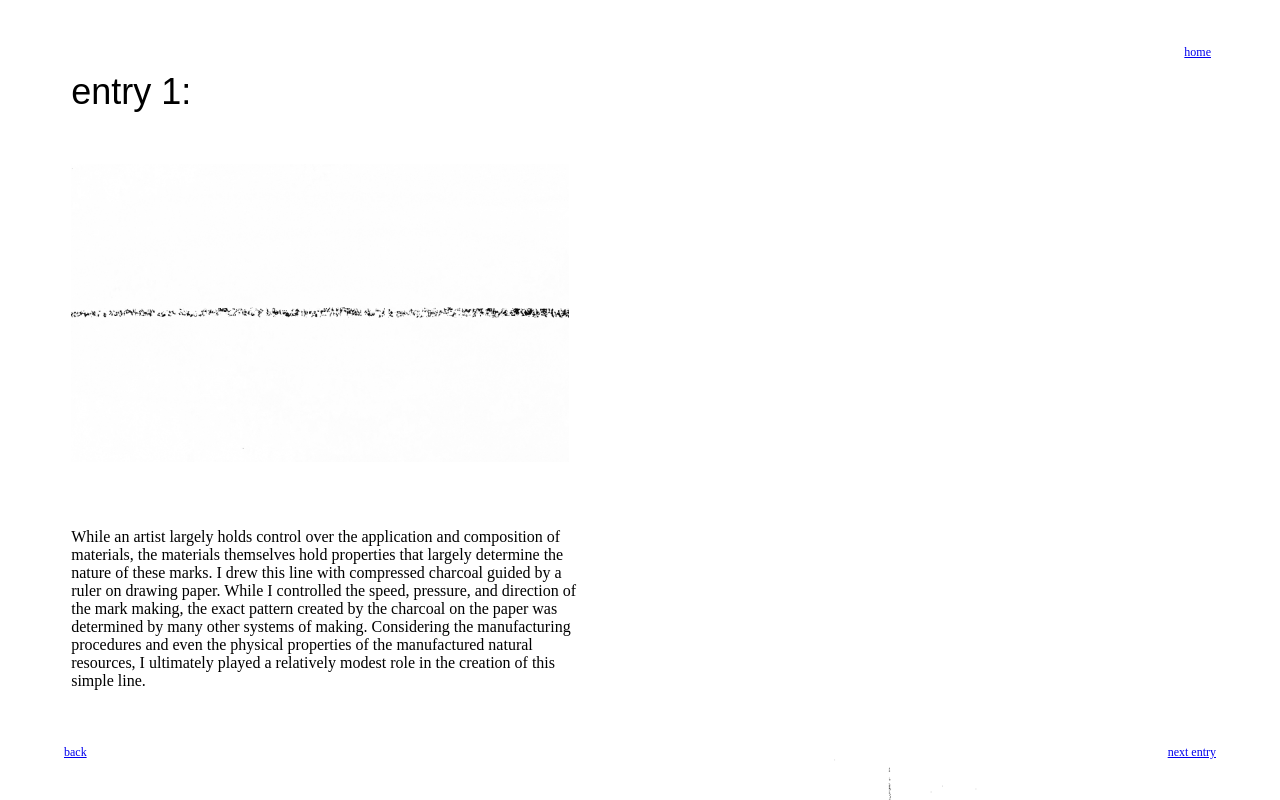
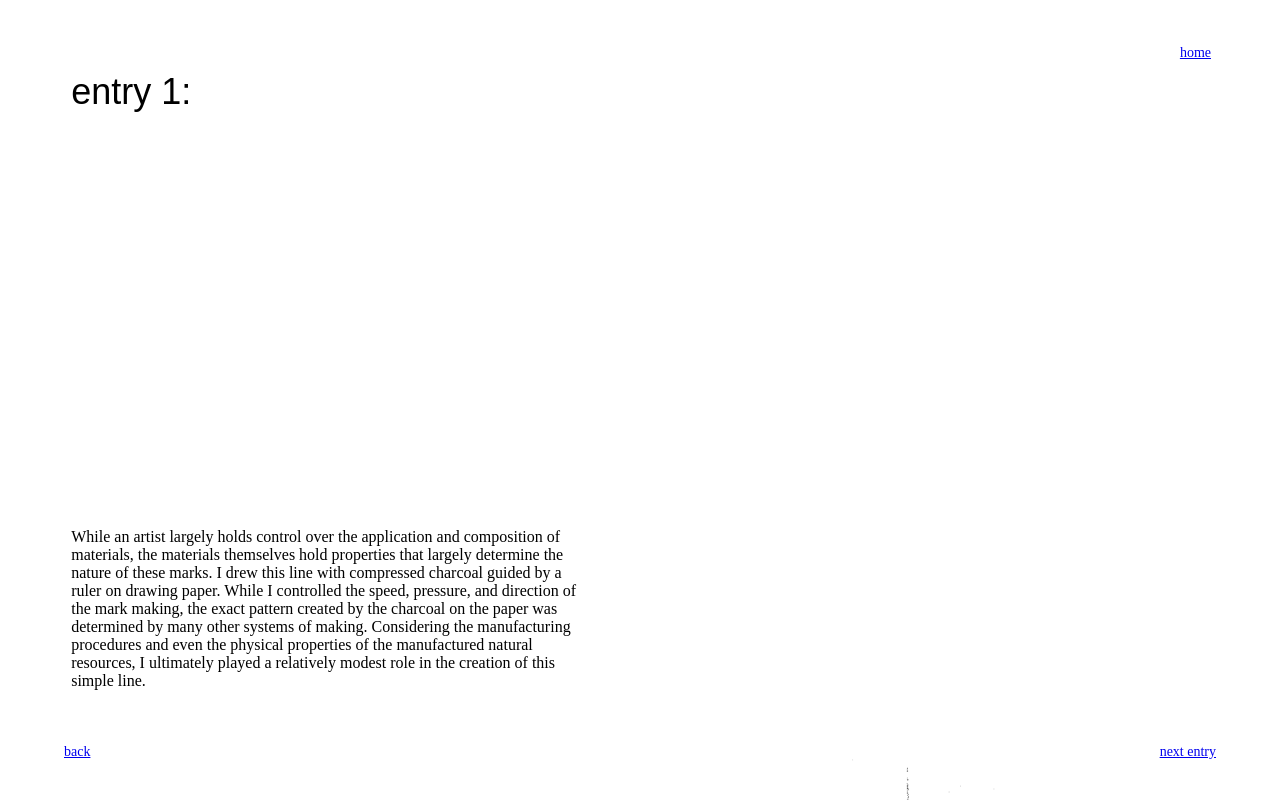
Before and after one commit to humbertoo8/classwebsite, a plain HTML site: page harmoniccollection/entry1.html in a window 1280 px wide. Drawn offline with Linux system fonts and the light colour scheme; a web font is replaced by a local one.

Commit message:
updated hc formatting

```diff
--- a/harmoniccollection/css/style.css
+++ b/harmoniccollection/css/style.css
@@ -57,7 +57,7 @@ p{
     background-color: white;
     border-radius:25%;
     font-family:"helvetica-light";
-    font-size:12px;
+    font-size:14px;
     position:fixed;
     bottom:5%;
     padding:0px;
@@ -69,7 +69,7 @@ p{
     padding:5px;
     border-radius:15%;
     font-family:"helvetica-light";
-    font-size:12px;
+    font-size:14px;
     position:fixed;
     top:5%;
     right:5%;
@@ -84,19 +84,19 @@ p{
     display:none;
     text-align:center;
 }
-#line{
-    position:fixed;
-    height:100%;
-    float: right;
-    right:20%;
-}
-#cup{
+.bigimg{
     position: fixed;
     right:4%;
     float:right;
     width:50%;
     height:100%;
-    background-image: url(paintcup.gif);
     background-size: contain;
     background-repeat: no-repeat;
     background-position: center;
+}
+#line{
+    background-image: url(line.gif);
+}
+#cup{
+    background-image: url(paintcup.gif);
+}
--- a/harmoniccollection/entry1.html
+++ b/harmoniccollection/entry1.html
@@ -8,12 +8,12 @@
     <div class="column1">
         <div class="heading">entry 1:</div>
         <div class="image">
-        <img src="linecloseup.png">
+
         </div>
         <p>While an artist largely holds control over the application and composition of materials, the materials themselves hold properties that largely determine the nature of these marks. I drew this line with compressed charcoal guided by a ruler on drawing paper. While I controlled the speed, pressure, and direction of the mark making, the exact pattern created by the charcoal on the paper was determined by many other systems of making. Considering the manufacturing procedures and even the physical properties of the manufactured natural resources, I ultimately played a relatively modest role in the creation of this simple line.</p>
     </div>
-    <div id="line">
-     <img src="line.gif">
+    <div class="bigimg" id="line">
+
     </div>
     <div id="home">
     <a href="index.html">home</a>
```
Also changed, not shown: harmoniccollection/entry2.html (+1 -1 lines), harmoniccollection/css/line.gif (renamed from harmoniccollection/line.gif), 1 other file.
